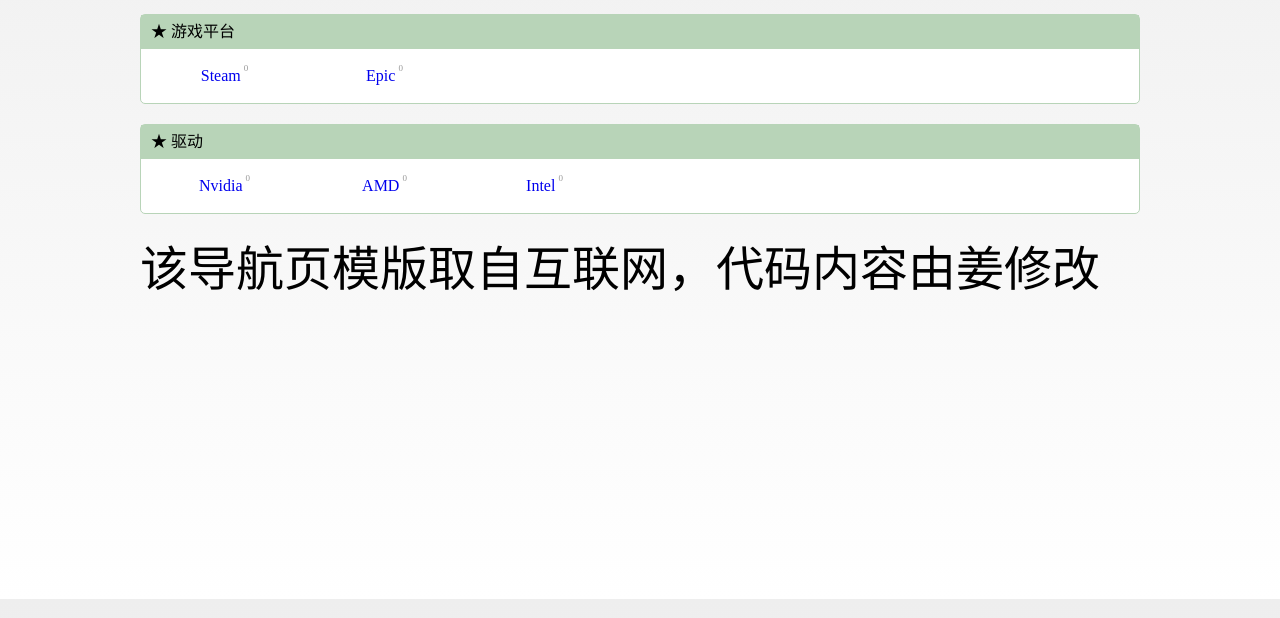
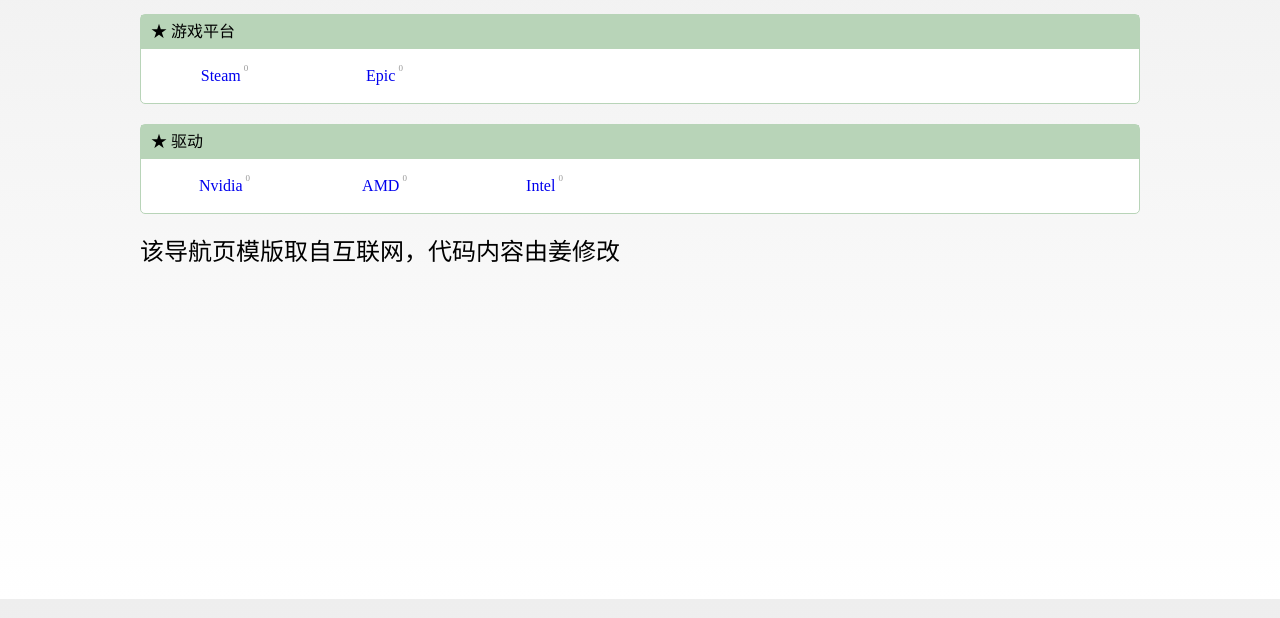
Before and after one commit to jhb0623/jhb0623.github.io, a plain HTML site: page index.html in a window 1280 px wide. Shown: the part 201-819 px from the top of the page. Drawn offline with nearby package versions, Linux system fonts and the light colour scheme.

Commit message:
Update index.html

```diff
--- a/index.html
+++ b/index.html
@@ -82,7 +82,7 @@ $(function(){
   <title>该导航页模版取自互联网，代码内容由姜修改</title>
 </head>
 <body>
-  <font size="10">该导航页模版取自互联网，代码内容由姜修改</font><br />
+  <font size="5">该导航页模版取自互联网，代码内容由姜修改</font><br />
 </body>
 
 </div>
```
